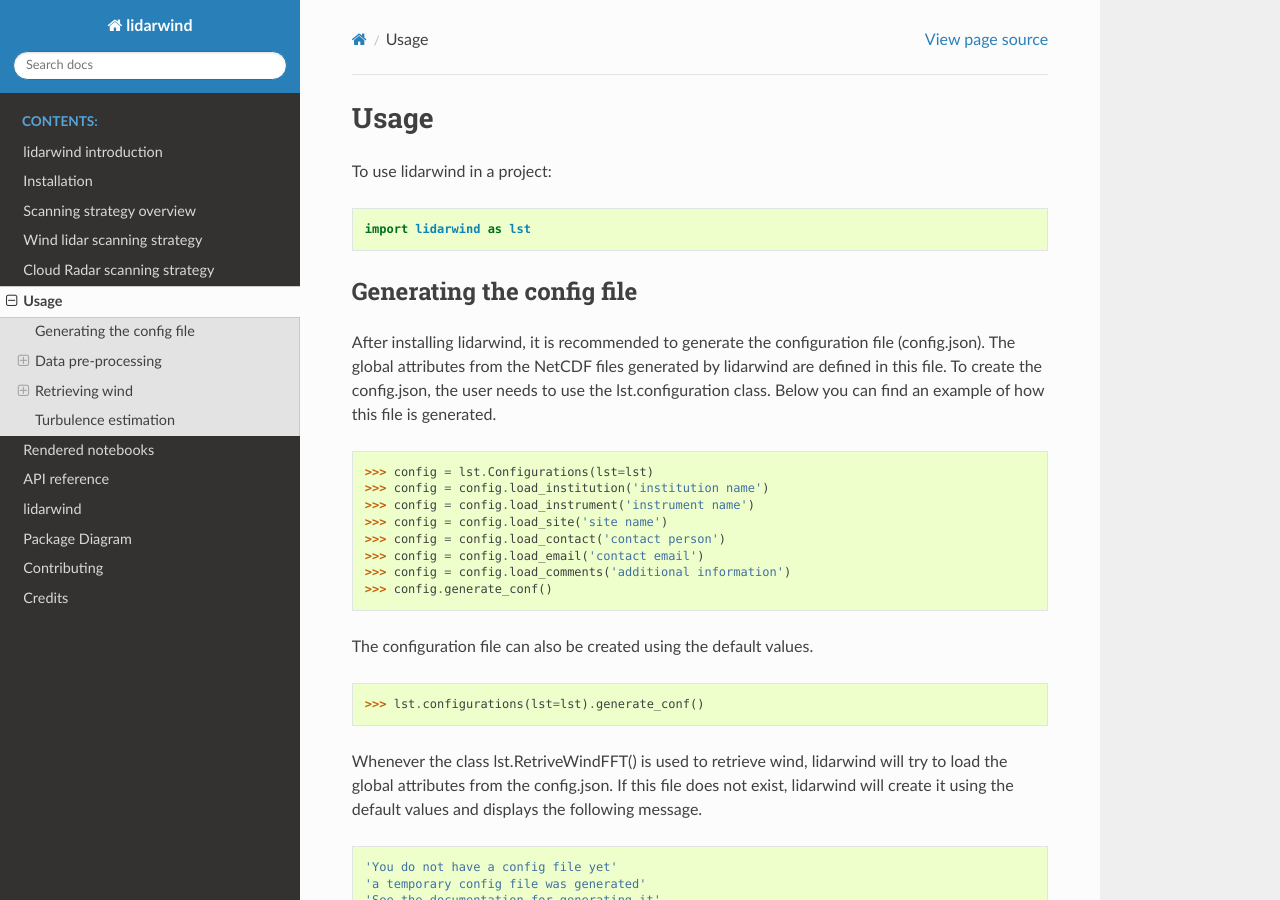
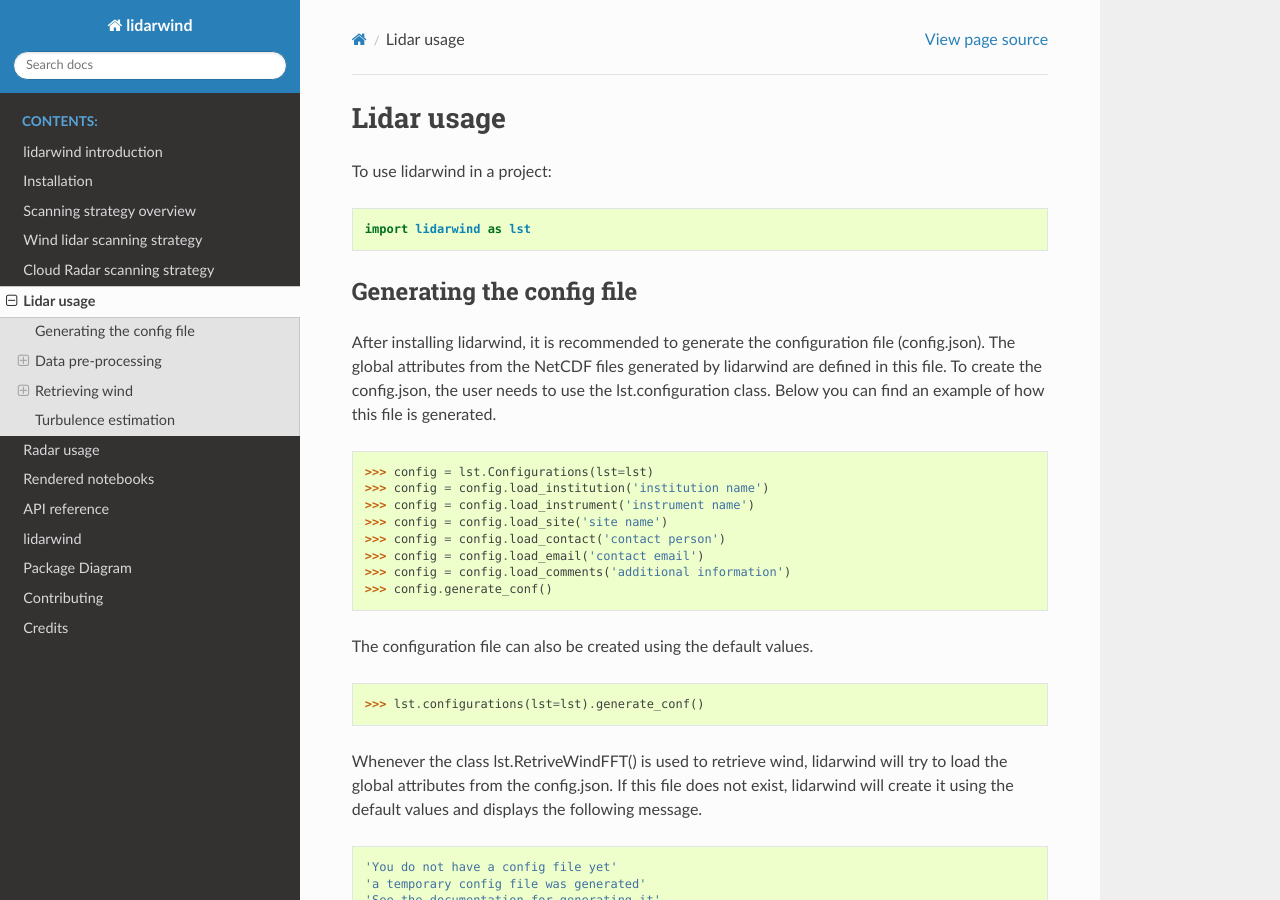
Before and after one commit to jdiasn/lidarwind, a Sphinx documentation site: the page built from docs/usage.rst, in a window 1280 px wide and 900 px high. Built offline with Sphinx 7.4.7 and the Read the Docs theme 2.0.0, drawn with Linux system fonts in a browser that asks for light colours; formulas are drawn with MathJax 3; pages that are not in the unit, such as notebooks, are missing from menus; the version number could not be read and is left out.

Commit message:
Refactor: Radar usage section

```diff
--- a/docs/usage.rst
+++ b/docs/usage.rst
@@ -1,6 +1,6 @@
-=====
-Usage
-=====
+===========
+Lidar usage
+===========
 
 To use lidarwind in a project::
 
@@ -148,3 +148,8 @@
     >>> restruct_data = lst.GetRestructuredData(merged_ds)
     >>> turb_data = lst.SixBeamMethod(restruct_data, freq=freq, freq90=freq)
     >>> turb_data.var_comp_ds
+
+
+===========
+Radar usage
+===========
```
